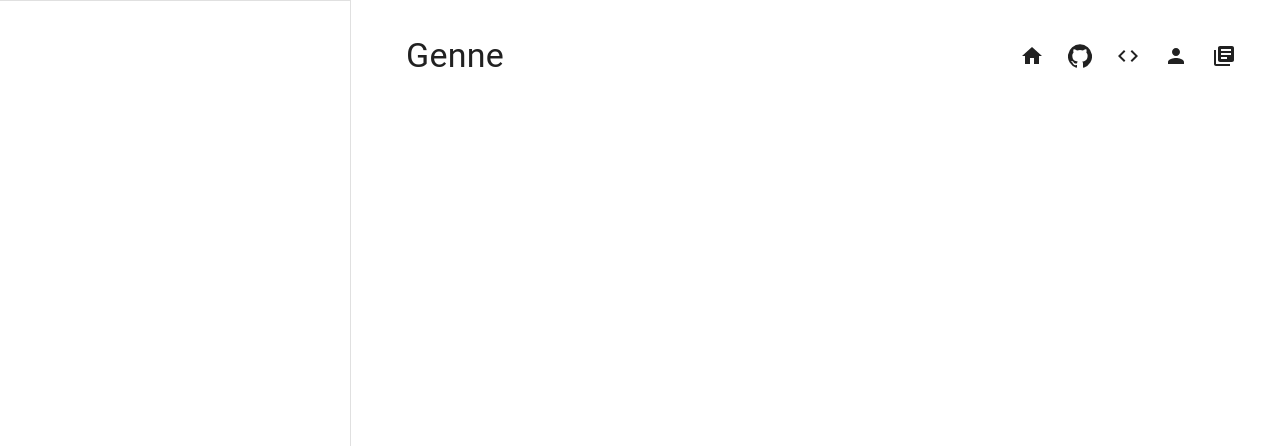
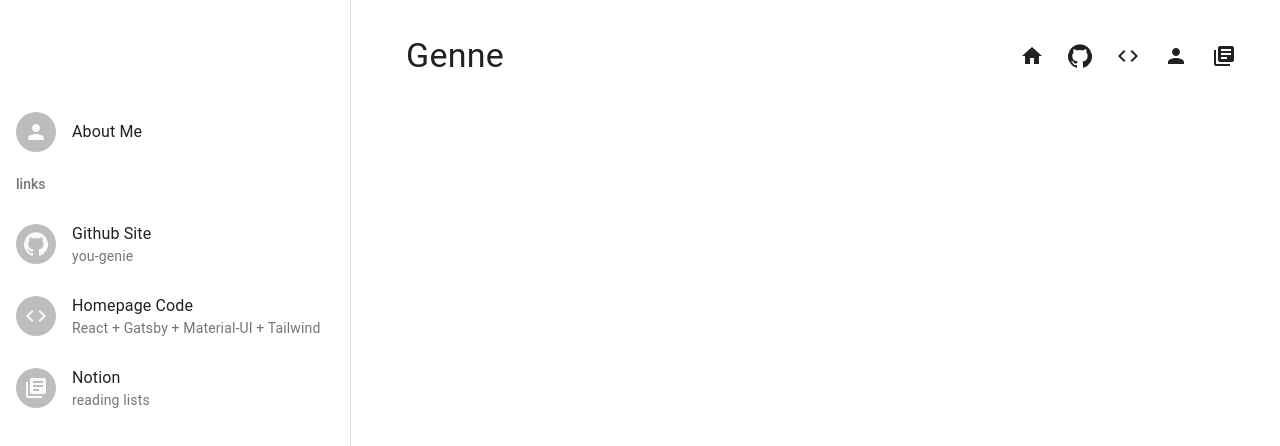
Before and after one commit to you-genie/GatsMe, a Gatsby site: page / in a window 1280 px wide. Shown: the top 446 px of the page. Built offline with nearby package versions, Linux system fonts and the light colour scheme; Gatsby itself is replaced by a stand-in of ours.

Commit message:
[#2] added all drawer components

```diff
--- a/src/components/drawer.js
+++ b/src/components/drawer.js
@@ -6,6 +6,7 @@ import ListItem from '@material-ui/core/ListItem'
 import List from '@material-ui/core/List'
 import ListItemAvatar from '@material-ui/core/ListItemAvatar'
 import ListItemText from '@material-ui/core/ListItemText'
+import ListSubheader from '@material-ui/core/ListSubheader'
 import Divider from '@material-ui/core/Divider'
 import Avatar from '@material-ui/core/Avatar'
 import GitHubIcon from "@material-ui/icons/GitHub"
@@ -14,14 +15,36 @@ import LibraryBooksIcon from "@material-ui/icons/LibraryBooks"
 import CodeIcon from "@material-ui/icons/Code"
 
 const useStyles = makeStyles((theme) => ({
-  drawer: {},
+  drawer: (props) => ({
+    width: props.drawerWidth,
+    flexShrink: 0,
+  }),
   drawerPaper: (props) => ({
     width: props.drawerWidth,
   }),
+  filler: {
+    width: '100%',
+    height: theme.spacing(12),
+  }
 }));
 
 export default function MyDrawer(props) {
   const classes = useStyles(props);
+  const MenuListItem = (props) => (
+    <div>
+      <ListItem
+        button
+        href={props.url}
+        component={'a'}>
+        <ListItemAvatar>
+          <Avatar>
+            {props.icon}
+          </Avatar>
+        </ListItemAvatar>
+        <ListItemText primary={props.primary} secondary={props.secondary} />
+      </ListItem>
+    </div>
+  )
 
   return (
     <Drawer
@@ -29,7 +52,30 @@ export default function MyDrawer(props) {
       className={classes.drawer}
       classes={{ paper: classes.drawerPaper }}
       anchor={"left"}>
-      <Divider />
+      <div className={classes.filler} />
+      <List>
+        <MenuListItem
+          primary={'About Me'}
+          url={'/'}
+          secondary={''}
+          icon={<PersonIcon />}/>
+        <ListSubheader>links</ListSubheader>
+        <MenuListItem
+          primary={'Github Site'}
+          url={'https://github.com/you-genie'}
+          secondary={'you-genie'}
+          icon={<GitHubIcon />}/>
+        <MenuListItem
+          primary={'Homepage Code'}
+          url={'https://github.com/you-genie/GatsMe'}
+          secondary={'React + Gatsby + Material-UI + Tailwind'}
+          icon={<CodeIcon />}/>
+        <MenuListItem
+          primary={'Notion'}
+          url={'https://www.notion.so/Reading-List-eb63538ed9064b3fac7e1e5d620ab92e'}
+          secondary={'reading lists'}
+          icon={<LibraryBooksIcon />}/>
+      </List>
     </Drawer>
   );
 }
```
